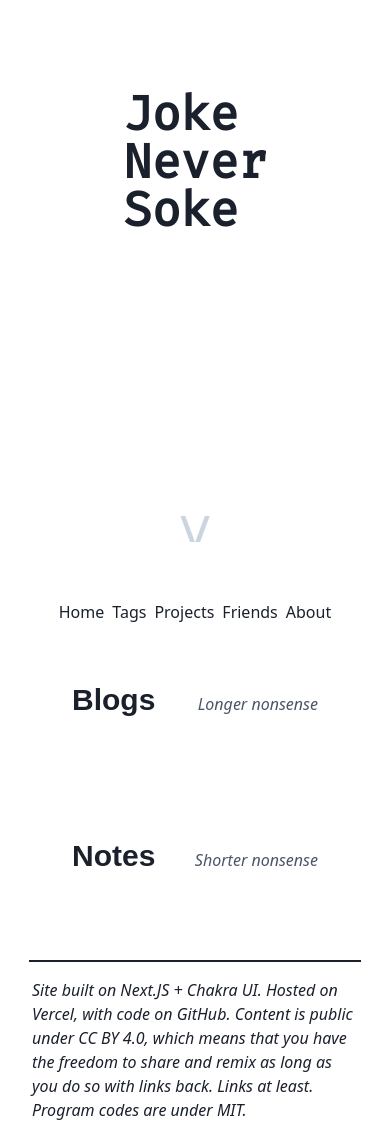
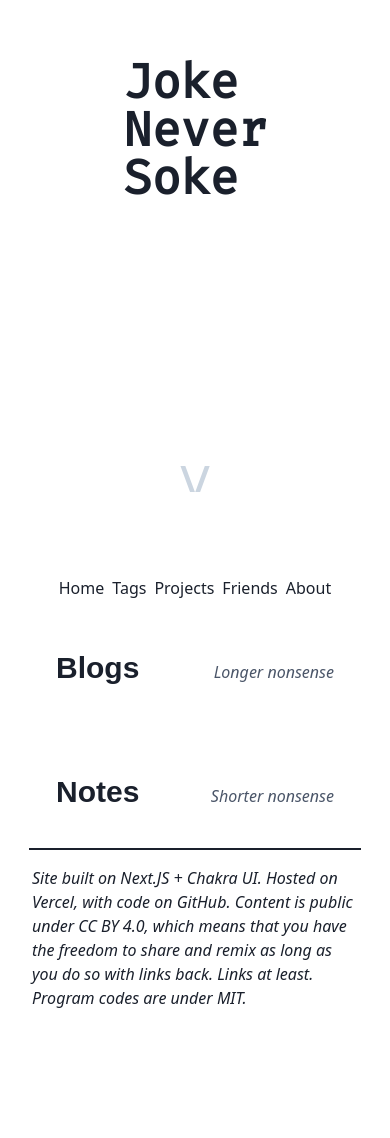
Before and after one commit to JokeNeverSoke/next-blog, a Next.js app: page / in a window 390 px wide. Shown: the part 292-1430 px from the top of the page. After the commit the page ends 1318 px from the top, so only its background shows below. Built offline with nearby package versions, Linux system fonts and the light colour scheme.

Commit message:
even more responsive

```diff
--- a/components/basicLayout.tsx
+++ b/components/basicLayout.tsx
@@ -34,7 +34,7 @@ export const BasicLayout: React.FC<BasicLayoutProps> = ({
       </Head>
       <Flex direction="column" minH="100vh">
         {!noNav && <Navbar />}
-        <Box as="main" my={8} flexGrow={1}>
+        <Box as="main" flexGrow={1}>
           {children}
         </Box>
         <Footer />
--- a/components/footer.tsx
+++ b/components/footer.tsx
@@ -12,7 +12,7 @@ const Footer = () => {
         borderTop="2px solid"
       />
       <Center p={[4, 8]}>
-        <Container size="md">
+        <Container maxW="container.lg">
           <Text fontStyle="italic">
             Site built on <SiteLink to="https://nextjs.org/">Next.JS</SiteLink>{" "}
             + <SiteLink to="https://chakra-ui.com/">Chakra UI</SiteLink>. Hosted
--- a/components/navbar.tsx
+++ b/components/navbar.tsx
@@ -3,7 +3,7 @@ import { SiteLink } from "./siteLink";
 
 const NavbarItem: React.FC<{ to: string }> = ({ children, to }) => {
   return (
-    <SiteLink px={[1, 4]} py={2} to={to} _activeLink={{ fontWeight: "bold" }}>
+    <SiteLink px={[1, 4]} py={4} to={to} _activeLink={{ fontWeight: "bold" }}>
       {children}
     </SiteLink>
   );
--- a/pages/index.tsx
+++ b/pages/index.tsx
@@ -26,7 +26,7 @@ const SpacedTitle: React.FC<{ title: string; link: string }> = (props) => {
         <SiteLink to={props.link}>{title}</SiteLink>
       </Heading>
       <Spacer minW={6} />
-      <Text color="gray.600" fontStyle="italic">
+      <Text color="gray.600" _dark={{ color: "gray.200" }} fontStyle="italic">
         {children}
       </Text>
     </Flex>
@@ -45,7 +45,7 @@ const PostList = ({
   link: string;
 }) => {
   return (
-    <Box p={12}>
+    <Box p={[8, 12]}>
       <SpacedTitle title={title} link={link}>
         {des}
       </SpacedTitle>
@@ -129,9 +129,9 @@ const Hero = () => {
   const [status, setStatus] = useState<"scrolled" | "initial">("initial");
   useEffect(() => {
     function onScroll() {
-      if (status === "initial" && window.scrollY > 2) {
+      if (status === "initial" && window.scrollY > 5) {
         setStatus("scrolled");
-      } else if (status === "scrolled" && window.scrollY <= 2) {
+      } else if (status === "scrolled" && window.scrollY <= 5) {
         setStatus("initial");
       }
     }
@@ -142,7 +142,7 @@ const Hero = () => {
   }, [status]);
   const variants: Variants = {
     initial: {
-      y: [0, -32],
+      y: [-16, -54],
       opacity: 1,
       transition: {
         y: { repeat: Infinity, repeatType: "mirror" },
```
